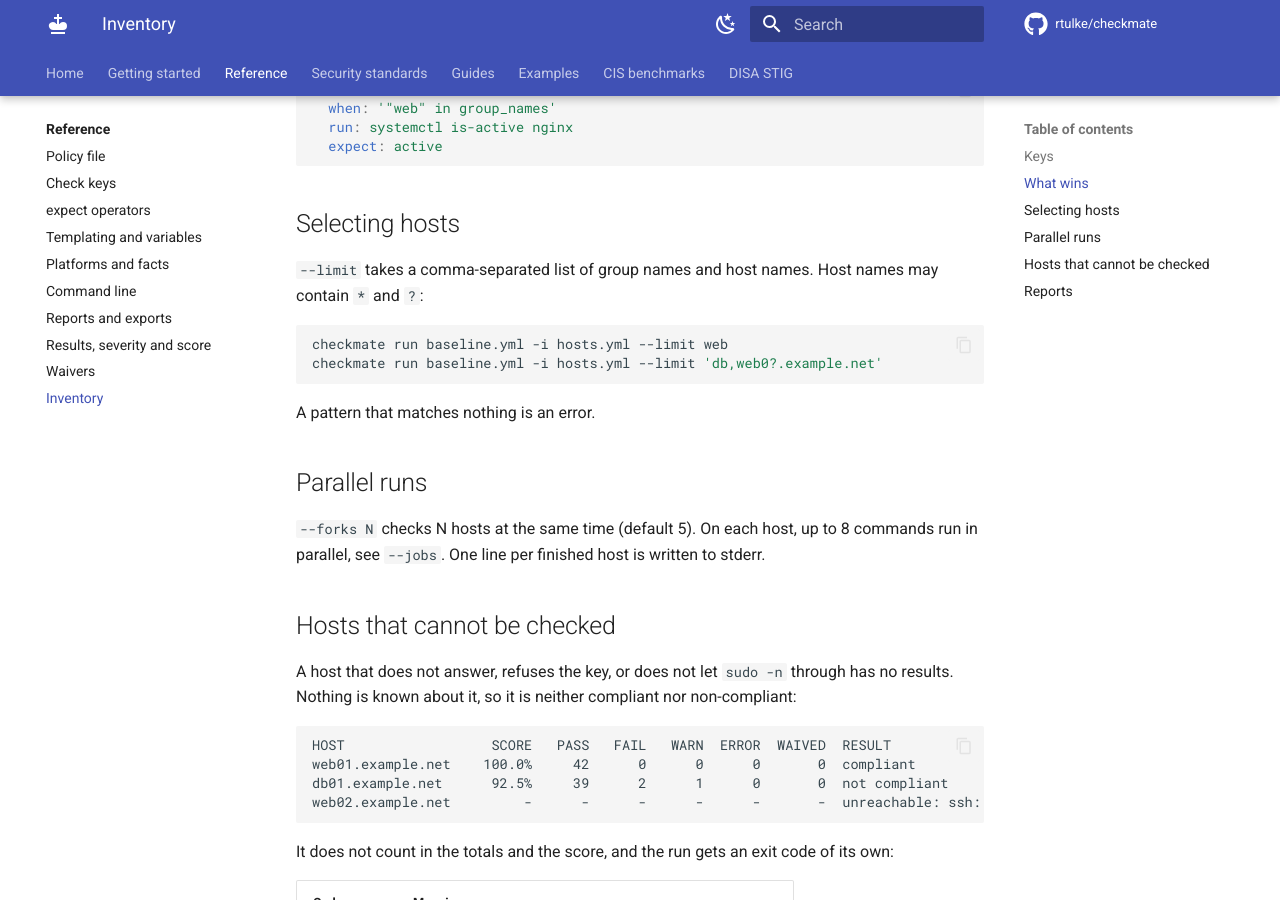
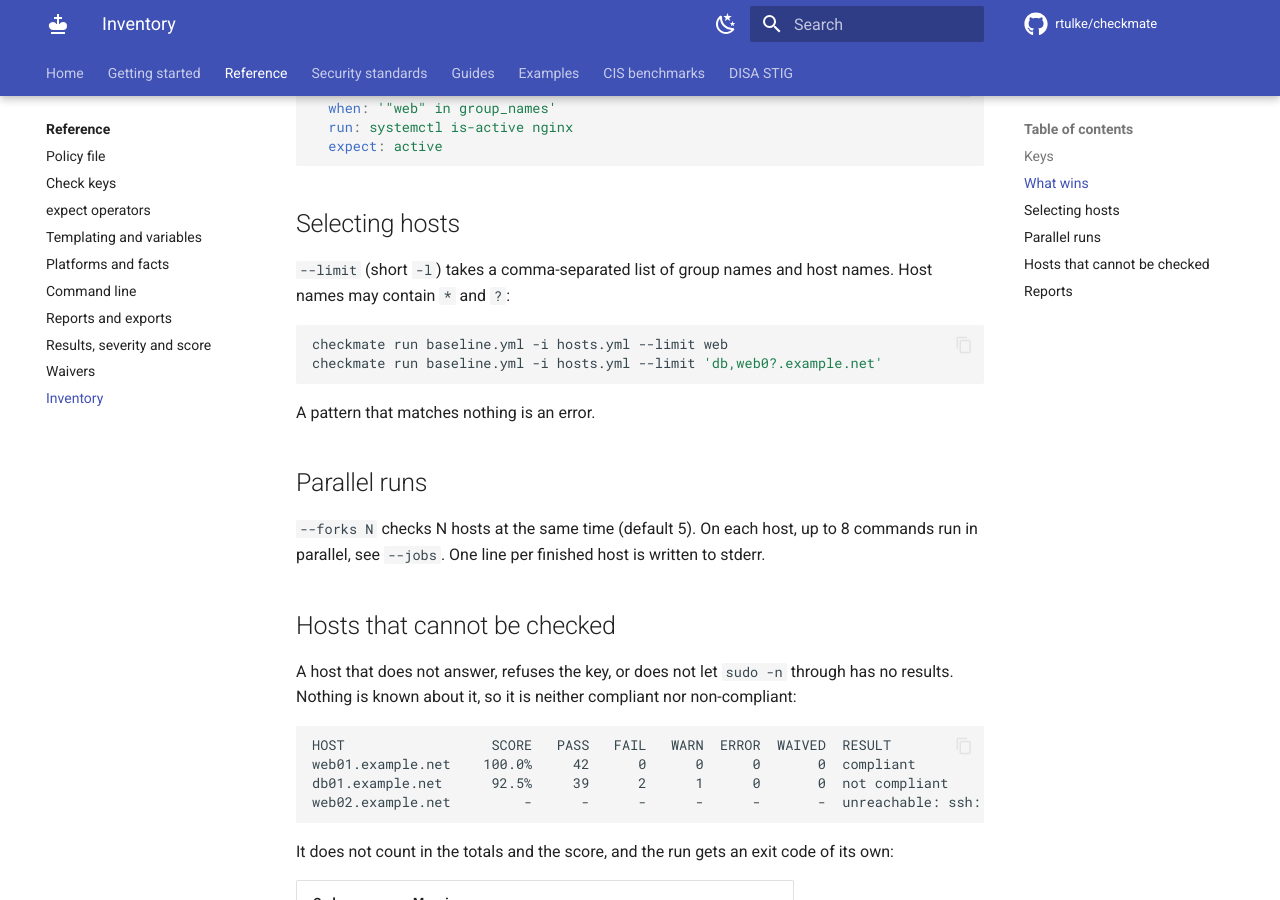
Before and after one commit to rtulke/checkmate, an MkDocs documentation site: the page built from docs/reference/inventory.md, in a window 1280 px wide and 900 px high, scrolled down 2187 px. Built offline with MkDocs 1.6.1 and Material for MkDocs 9.7.7, drawn with Linux system fonts in a browser that asks for light colours; comment, search, counter and statistics services are not loaded.

Commit message:
Add -l as shorthand for --limit

````diff
--- a/docs/reference/inventory.md
+++ b/docs/reference/inventory.md
@@ -81,7 +81,7 @@ Two more variables are set for every host:
 
 ## Selecting hosts
 
-`--limit` takes a comma-separated list of group names and host names. Host names may contain `*` and `?`:
+`--limit` (short `-l`) takes a comma-separated list of group names and host names. Host names may contain `*` and `?`:
 
 ```bash
 checkmate run baseline.yml -i hosts.yml --limit web
````
Also changed, not shown: other parts of docs/reference/inventory.md (+1 -1 lines), docs/reference/cli.md (+1 -1 lines), 3 other files.
